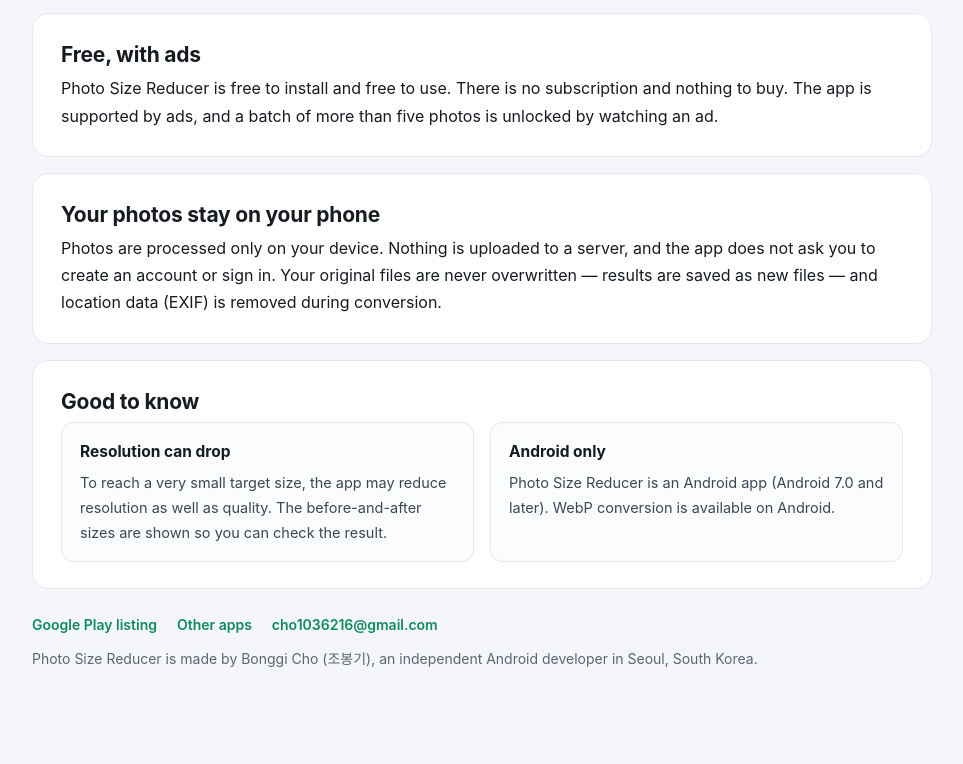
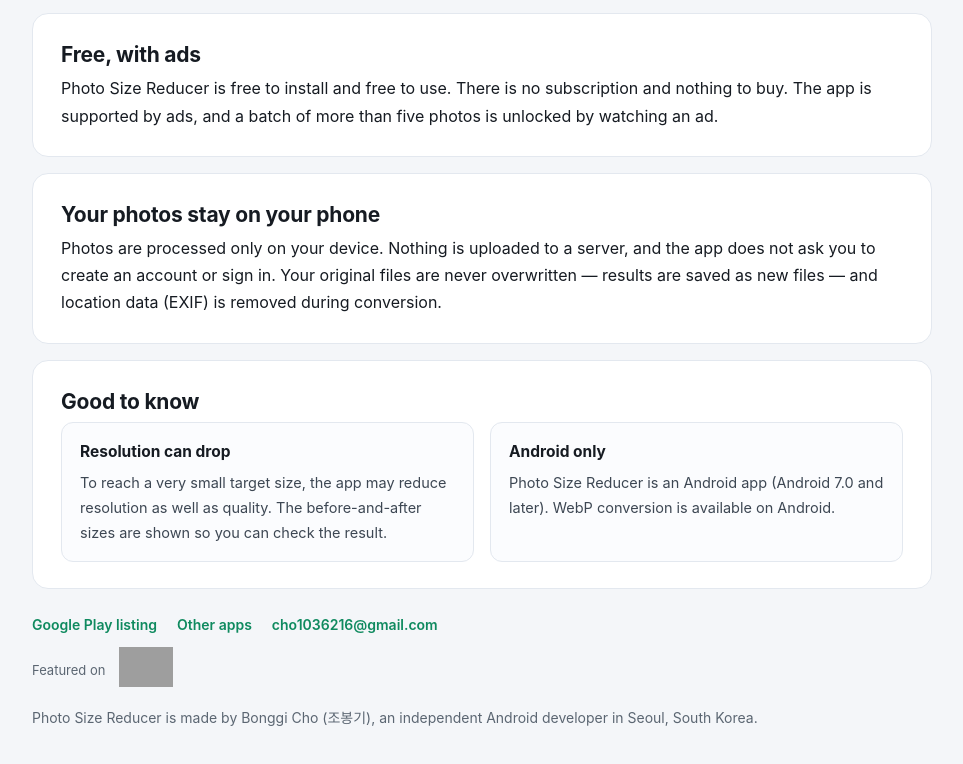
Before and after one commit to cho9199/cho9199.github.io, a plain HTML site: page uploadready.html in a window 1280 px wide. Shown: the part 2749-3513 px from the top of the page, without its empty margins (158-1121 px from the left). Before the commit the page ends 3492 px from the top, so only its background shows below. Drawn offline with Linux system fonts and the light colour scheme; grey boxes are pictures that could not be loaded.

Commit message:
Add Fazier launch badge to the Photo Size Reducer landing page footer

```diff
--- a/uploadready.html
+++ b/uploadready.html
@@ -270,6 +270,10 @@ footer .links a{font-weight:600}
         <a href="/">Other apps</a>
         <a href="mailto:cho1036216@gmail.com">cho1036216@gmail.com</a>
       </div>
+      <div style="display:flex; flex-wrap:wrap; gap:10px 14px; align-items:center; margin:10px 0 12px">
+        <span style="font-size:13px">Featured on</span>
+        <a href="https://fazier.com" target="_blank" rel="noopener"><img src="https://fazier.com/api/v1//public/badges/launch_badges.svg?badge_type=launched&amp;theme=light" alt="Launched on Fazier" height="40"></a>
+      </div>
       <div>Photo Size Reducer is made by Bonggi Cho (조봉기), an independent Android developer in Seoul, South Korea.</div>
     </footer>
 
```
